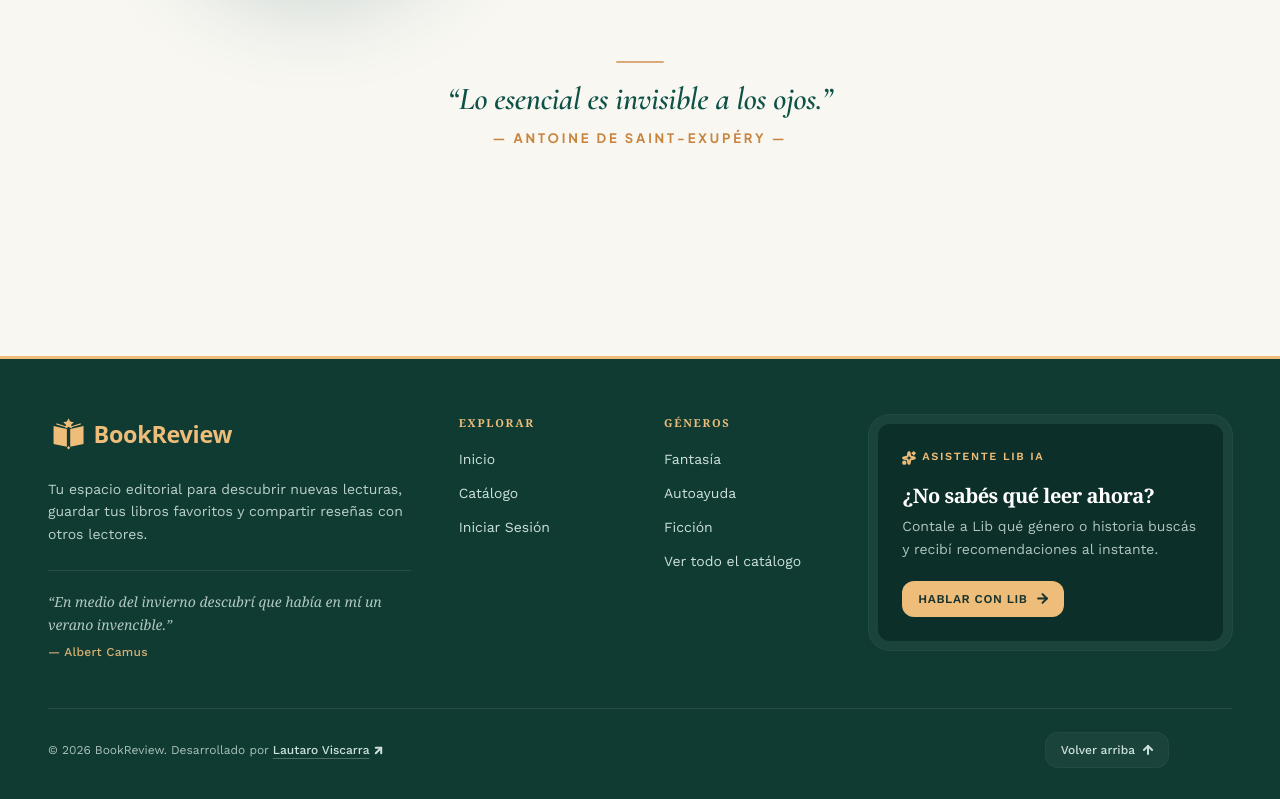
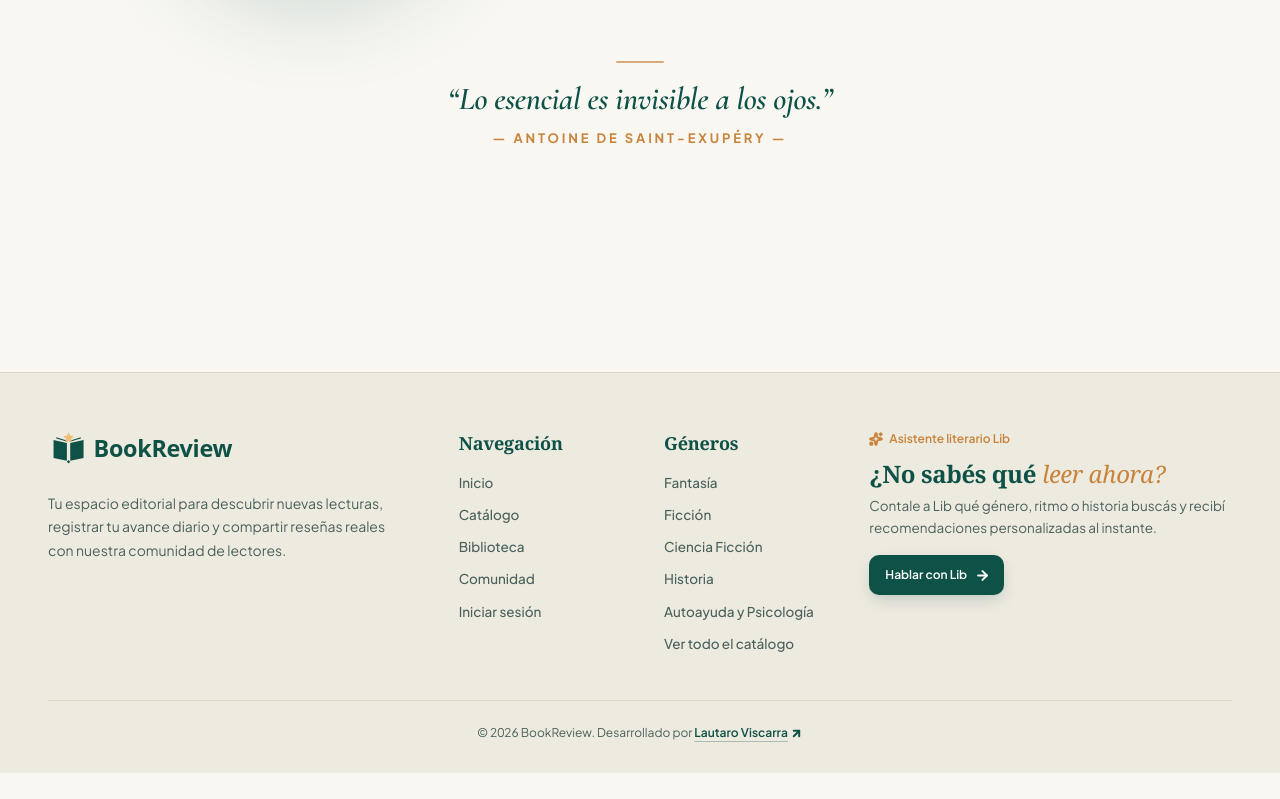
Before and after one commit to lauvis11/BookReview, a React (Vite) app in the folder FrontEnd/: page / in a window 1280 px wide. Shown: the part 2223-3022 px from the top of the page. After the commit the page ends 2996 px from the top, so only its background shows below. Built offline with nearby package versions, Linux system fonts and the light colour scheme; no server answers; a web font is replaced by a local one.

Commit message:
style: mejoras de diseño para el footer

```diff
--- a/FrontEnd/src/components/layout/Footer.jsx
+++ b/FrontEnd/src/components/layout/Footer.jsx
@@ -1,85 +1,71 @@
-import { useState } from 'react'
 import { Link } from 'react-router-dom'
-import { ArrowRight, ArrowUp, ArrowUpRight, Sparkles } from 'lucide-react'
+import { ArrowRight, ArrowUpRight, Sparkles } from 'lucide-react'
 import { useAuth } from '../../context/AuthContext'
 import BrandLogo from '../ui/BrandLogo'
-import { frases } from '../../utils/frases'
 
 const GENRE_LINKS = [
   { label: 'Fantasía', to: '/catalog?genre=FANTASY' },
-  { label: 'Autoayuda', to: '/catalog?genre=SELF-HELP' },
   { label: 'Ficción', to: '/catalog?genre=FICTION' },
+  { label: 'Ciencia Ficción', to: '/catalog?genre=Science%20Fiction' },
+  { label: 'Historia', to: '/catalog?genre=History' },
+  { label: 'Autoayuda y Psicología', to: '/catalog?genre=SELF-HELP' },
   { label: 'Ver todo el catálogo', to: '/catalog' },
 ]
 
 export default function Footer() {
   const { isAuthenticated, user } = useAuth()
   const isAdmin = user?.role === 'admin'
-  const [quote] = useState(() => frases[Math.floor(Math.random() * frases.length)])
 
   const navLinks = [
     { label: 'Inicio', to: '/' },
     { label: 'Catálogo', to: '/catalog' },
+    { label: 'Biblioteca', to: '/library' },
+    { label: 'Comunidad', to: '/comunidad' },
     ...(isAuthenticated
       ? [
-          { label: 'Mi Biblioteca', to: '/library' },
           { label: 'Mi Perfil', to: `/user/${user?.id}` },
           ...(isAdmin ? [{ label: 'Administración', to: '/admin' }] : []),
         ]
-      : [{ label: 'Iniciar Sesión', to: '/auth' }]),
+      : [{ label: 'Iniciar sesión', to: '/auth' }]),
   ]
 
   const handleOpenAssistant = () => {
-    window.dispatchEvent(new CustomEvent('open-ai-chat'))
-  }
-
-  const handleScrollTop = () => {
-    const prefersReduced = window.matchMedia('(prefers-reduced-motion: reduce)').matches
-    window.scrollTo({ top: 0, behavior: prefersReduced ? 'auto' : 'smooth' })
+    window.dispatchEvent(new CustomEvent('open-ai-chat', { detail: { message: '' } }))
   }
 
   return (
-    <footer className="w-full bg-footer-bg text-white border-t-[3px] border-secondary mt-20">
-      <div className="max-w-[1440px] mx-auto px-6 md:px-12 pt-14 pb-8">
+    <footer className="w-full bg-[#eae6da]/75 text-on-surface border-t border-[#d6d0c0]/90 mt-16 md:mt-24">
+      <div className="max-w-[1440px] mx-auto px-4 sm:px-6 md:px-12 pt-12 sm:pt-14 pb-8">
         {/* Main Editorial Grid */}
-        <div className="grid grid-cols-2 md:grid-cols-12 gap-x-8 gap-y-10 lg:gap-12 pb-12">
-          {/* Brand & Literary Quote */}
-          <div className="col-span-2 md:col-span-6 lg:col-span-4 flex flex-col justify-between gap-6">
-            <div>
+        <div className="grid grid-cols-2 md:grid-cols-12 gap-x-8 gap-y-10 lg:gap-12 pb-11">
+          {/* Columna 1: Marca e Identidad Editorial */}
+          <div className="col-span-2 md:col-span-6 lg:col-span-4">
             <Link
               to="/"
-                className="inline-flex items-center focus-visible:outline-2 focus-visible:outline-offset-4 focus-visible:outline-secondary rounded-sm"
+              className="inline-flex items-center focus-visible:outline-2 focus-visible:outline-offset-4 focus-visible:outline-primary rounded-sm"
             >
-                <BrandLogo variant="dark" className="h-10 w-auto" />
+              <BrandLogo variant="light" className="h-9 sm:h-10 w-auto" />
             </Link>
-              <p className="mt-4 max-w-sm font-body text-sm leading-relaxed text-forest-muted/90">
-                Tu espacio editorial para descubrir nuevas lecturas, guardar tus libros favoritos y compartir reseñas con otros lectores.
+
+            <p className="mt-4 max-w-sm font-hero-sans text-[14px] leading-[1.68] text-on-surface-variant">
+              Tu espacio editorial para descubrir nuevas lecturas, registrar tu avance diario y compartir reseñas reales con nuestra comunidad de lectores.
             </p>
           </div>
 
-            {quote && (
-              <figure className="max-w-sm border-t border-white/10 pt-5">
-                <blockquote className="font-headline italic text-sm leading-relaxed text-forest-muted/85">
-                  “{quote.frase}”
-                </blockquote>
-                <figcaption className="mt-2 font-label text-xs font-medium tracking-wide text-secondary/90">
-                  — {quote.autor}
-                </figcaption>
-              </figure>
-            )}
-          </div>
-
-          {/* Navigation Column */}
-          <nav aria-label="Navegación del pie de página" className="col-span-1 md:col-span-3 lg:col-span-2">
-            <h3 className="font-label text-[11px] font-semibold uppercase tracking-[0.16em] text-secondary mb-4">
-              Explorar
+          {/* Columna 2: Navegación */}
+          <nav
+            aria-label="Navegación del pie de página"
+            className="col-span-1 md:col-span-3 lg:col-span-2"
+          >
+            <h3 className="font-hero-display text-lg font-semibold tracking-[-0.01em] text-primary mb-3.5">
+              Navegación
             </h3>
-            <ul className="space-y-2.5">
+            <ul className="space-y-2">
               {navLinks.map((item) => (
                 <li key={item.to}>
                   <Link
                     to={item.to}
-                    className="inline-flex items-center py-0.5 font-body text-sm font-normal text-forest-muted hover:text-secondary-hover transition-colors duration-150 ease-out focus-visible:outline-2 focus-visible:outline-offset-4 focus-visible:outline-secondary rounded-sm"
+                    className="inline-flex items-center py-0.5 font-hero-sans text-[13.5px] font-medium text-on-surface-variant hover:text-primary transition-[color] duration-150 ease-out focus-visible:outline-2 focus-visible:outline-offset-4 focus-visible:outline-primary rounded-sm"
                   >
                     {item.label}
                   </Link>
@@ -88,17 +74,20 @@ export default function Footer() {
             </ul>
           </nav>
 
-          {/* Genres Column */}
-          <nav aria-label="Géneros destacados" className="col-span-1 md:col-span-3 lg:col-span-2">
-            <h3 className="font-label text-[11px] font-semibold uppercase tracking-[0.16em] text-secondary mb-4">
+          {/* Columna 3: Géneros */}
+          <nav
+            aria-label="Géneros destacados"
+            className="col-span-1 md:col-span-3 lg:col-span-2"
+          >
+            <h3 className="font-hero-display text-lg font-semibold tracking-[-0.01em] text-primary mb-3.5">
               Géneros
             </h3>
-            <ul className="space-y-2.5">
+            <ul className="space-y-2">
               {GENRE_LINKS.map((item) => (
                 <li key={item.to}>
                   <Link
                     to={item.to}
-                    className="inline-flex items-center py-0.5 font-body text-sm font-normal text-forest-muted hover:text-secondary-hover transition-colors duration-150 ease-out focus-visible:outline-2 focus-visible:outline-offset-4 focus-visible:outline-secondary rounded-sm"
+                    className="inline-flex items-center py-0.5 font-hero-sans text-[13.5px] font-medium text-on-surface-variant hover:text-primary transition-[color] duration-150 ease-out focus-visible:outline-2 focus-visible:outline-offset-4 focus-visible:outline-primary rounded-sm"
                   >
                     {item.label}
                   </Link>
@@ -107,28 +96,28 @@ export default function Footer() {
             </ul>
           </nav>
 
-          {/* Reading Assistant Card — Concentric Radius (21px = 12px + 8px padding + 1px border) */}
+          {/* Columna 4: Bloque abierto del Asistente Lib (sin fondo de tarjeta) */}
           <div className="col-span-2 md:col-span-12 lg:col-span-4 flex items-start lg:justify-end">
-            <div className="w-full lg:max-w-md rounded-[21px] p-2 bg-white/[0.04] border border-transparent shadow-[0_0_0_1px_oklch(1_0_0/0.08)] hover:shadow-[0_0_0_1px_oklch(1_0_0/0.13)] transition-[box-shadow] duration-150 ease-out">
-              <div className="rounded-[12px] bg-[#0b2c26]/85 p-5 sm:p-6">
-                <div className="inline-flex items-center gap-1.5 text-secondary font-label text-[11px] font-semibold uppercase tracking-[0.15em]">
+            <div className="w-full lg:max-w-md">
+              <div className="inline-flex items-center gap-1.5 text-secondary-dark font-hero-sans text-xs font-semibold">
                 <Sparkles size={14} strokeWidth={2} absoluteStrokeWidth aria-hidden="true" />
-                  <span>Asistente Lib IA</span>
+                <span>Asistente literario Lib</span>
               </div>
 
-                <h3 className="mt-2.5 font-headline text-xl font-bold tracking-tight text-white leading-snug">
-                  ¿No sabés qué leer ahora?
+              <h3 className="mt-2 font-hero-display text-2xl font-semibold tracking-[-0.015em] text-primary leading-[1.12]">
+                ¿No sabés qué{' '}
+                <span className="italic font-medium text-secondary-dark">leer ahora?</span>
               </h3>
 
-                <p className="mt-1.5 font-body text-sm leading-relaxed text-forest-muted/85">
-                  Contale a Lib qué género o historia buscás y recibí recomendaciones al instante.
+              <p className="mt-2 font-hero-sans text-[13.5px] leading-relaxed text-on-surface-variant">
+                Contale a Lib qué género, ritmo o historia buscás y recibí recomendaciones personalizadas al instante.
               </p>
 
-                <div className="mt-5">
+              <div className="mt-4">
                 <button
                   type="button"
                   onClick={handleOpenAssistant}
-                    className="group inline-flex items-center gap-2 ps-4 pe-3.5 py-2.5 rounded-full bg-secondary text-on-secondary font-label text-xs font-semibold uppercase tracking-wider hover:bg-secondary-hover transition-[background-color,transform] duration-150 ease-out motion-safe:enabled:active:scale-[0.96] [-webkit-tap-highlight-color:transparent] cursor-pointer focus-visible:outline-2 focus-visible:outline-offset-2 focus-visible:outline-secondary"
+                  className="group inline-flex items-center gap-2 h-10 ps-4 pe-3.5 rounded-[10px] bg-primary hover:bg-[#166e5e] text-white font-hero-sans text-xs font-semibold shadow-[0_6px_16px_-4px_rgba(14,81,70,0.26)] transition-[background-color,box-shadow,scale] duration-150 ease-out enabled:active:scale-[0.96] [-webkit-tap-highlight-color:transparent] cursor-pointer focus-visible:outline-2 focus-visible:outline-offset-2 focus-visible:outline-primary"
                 >
                   <span>Hablar con Lib</span>
                   <ArrowRight
@@ -136,24 +125,23 @@ export default function Footer() {
                     strokeWidth={2}
                     absoluteStrokeWidth
                     aria-hidden="true"
-                      className="rtl:-scale-x-100 transition-transform duration-150 ease-out motion-safe:group-hover:translate-x-0.5"
+                    className="rtl:-scale-x-100 transition-transform duration-150 ease-out group-hover:translate-x-0.5"
                   />
                 </button>
               </div>
             </div>
           </div>
         </div>
-        </div>
 
-        {/* Bottom Bar */}
-        <div className="border-t border-white/10 pt-6 flex flex-col sm:flex-row items-center justify-between gap-4 sm:pe-16">
-          <p className="font-body text-xs text-forest-muted/80 text-center sm:text-left">
+        {/* Barra inferior centrada */}
+        <div className="border-t border-[#d6d0c0]/85 pt-6 flex items-center justify-center">
+          <p className="font-hero-sans text-xs text-on-surface-variant text-center tabular-nums">
             © {new Date().getFullYear()} BookReview. Desarrollado por{' '}
             <a
               href="https://github.com/lauvis11"
               target="_blank"
               rel="noopener noreferrer"
-              className="group inline-flex items-center gap-0.5 font-medium text-forest-muted hover:text-secondary-hover underline underline-offset-4 decoration-white/25 hover:decoration-secondary-hover transition-colors duration-150 ease-out focus-visible:outline-2 focus-visible:outline-offset-4 focus-visible:outline-secondary rounded-sm"
+              className="group inline-flex items-center gap-0.5 font-semibold text-primary hover:text-secondary-dark underline underline-offset-4 decoration-primary/30 hover:decoration-secondary-dark transition-[color,text-decoration-color] duration-150 ease-out focus-visible:outline-2 focus-visible:outline-offset-4 focus-visible:outline-primary rounded-sm"
             >
               <span>Lautaro Viscarra</span>
               <ArrowUpRight
@@ -161,26 +149,10 @@ export default function Footer() {
                 strokeWidth={2}
                 absoluteStrokeWidth
                 aria-hidden="true"
-                className="rtl:-scale-x-100 transition-transform duration-150 ease-out motion-safe:group-hover:translate-x-px motion-safe:group-hover:-translate-y-px"
+                className="rtl:-scale-x-100 transition-transform duration-150 ease-out group-hover:translate-x-px group-hover:-translate-y-px"
               />
             </a>
           </p>
-
-          <button
-            type="button"
-            onClick={handleScrollTop}
-            aria-label="Volver arriba"
-            className="group inline-flex items-center gap-1.5 ps-3.5 pe-3 py-2 rounded-full bg-white/[0.04] border border-transparent shadow-[0_0_0_1px_oklch(1_0_0/0.08)] hover:bg-white/[0.08] hover:shadow-[0_0_0_1px_oklch(1_0_0/0.13)] text-xs font-medium text-forest-muted hover:text-white transition-[color,background-color,box-shadow,transform] duration-150 ease-out motion-safe:enabled:active:scale-[0.96] [-webkit-tap-highlight-color:transparent] cursor-pointer focus-visible:outline-2 focus-visible:outline-offset-2 focus-visible:outline-secondary"
-          >
-            <span>Volver arriba</span>
-            <ArrowUp
-              size={14}
-              strokeWidth={2}
-              absoluteStrokeWidth
-              aria-hidden="true"
-              className="transition-transform duration-150 ease-out motion-safe:group-hover:-translate-y-0.5"
-            />
-          </button>
         </div>
       </div>
     </footer>
```
Lines whose indentation alone changed are shown as unchanged.
